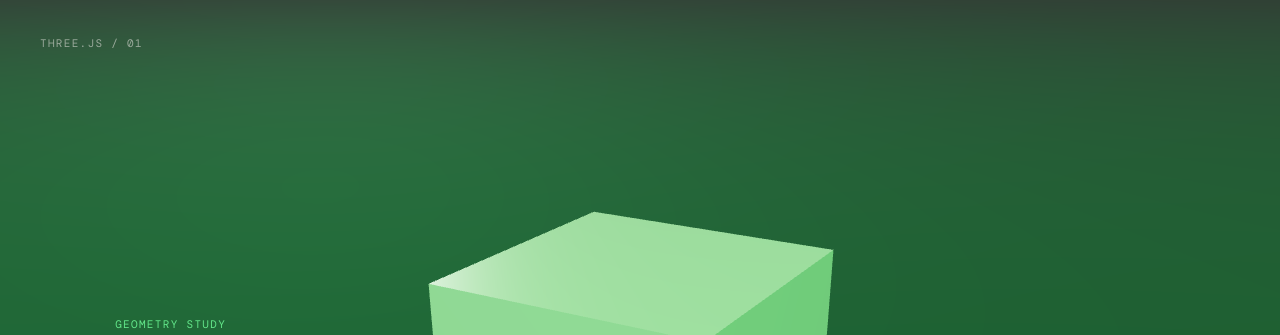
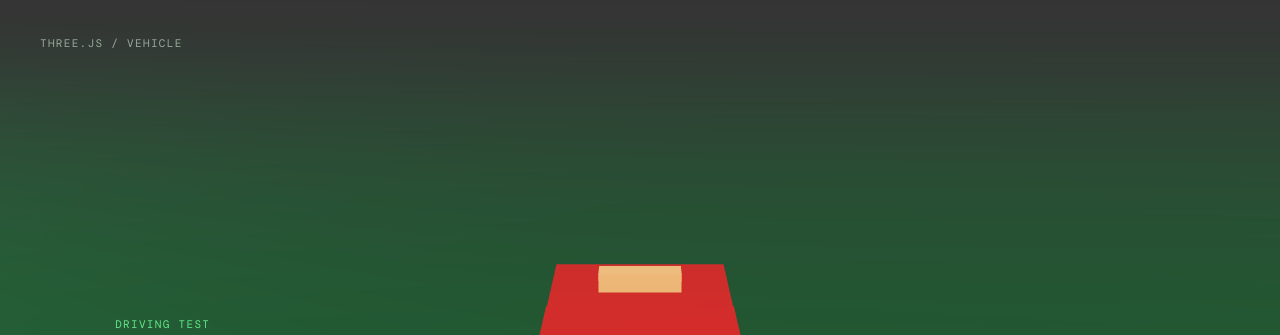
Before and after one commit to R1040604/The-Babysitter, a website built with Vite: page index.html in a window 1280 px wide. Shown: the top 335 px of the page. Built offline with nearby package versions, Linux system fonts and the light colour scheme; animation ran at ten frames a second; files whose address does not match are found by name.

Commit message:
Refactor main application structure and implement vehicle controls
- Modularized the application by creating separate files for scene, vehicle, controls, and camera.
- Implemented a follow camera that smoothly tracks the vehicle's position and orientation.
- Added vehicle creation logic with a placeholder model and GLTF loading for the fire truck.
- Introduced control handling for vehicle movement using arrow keys.
- Updated the main animation loop to incorporate vehicle movement and camera updates.
- Removed unused code and improved overall organization for better maintainability.

```diff
--- a/index.html
+++ b/index.html
@@ -4,17 +4,17 @@
     <meta charset="UTF-8" />
     <meta name="viewport" content="width=device-width, initial-scale=1.0" />
     <meta name="theme-color" content="#101812" />
-    <title>Three.js Green Cube</title>
+    <title>Fire Truck Scene</title>
   </head>
   <body>
     <main>
-      <div class="scene-label">THREE.JS / 01</div>
+      <div class="scene-label">THREE.JS / VEHICLE</div>
       <div class="scene-caption">
-        <p>GEOMETRY STUDY</p>
-        <h1>A little green<br />in three dimensions.</h1>
+        <p>DRIVING TEST</p>
+        <h1>Fire truck<br />in motion.</h1>
       </div>
-      <div class="scene-hint">DRAG TO ORBIT <span>·</span> SCROLL TO ZOOM</div>
-      <div id="scene" aria-label="Interactive 3D green cube"></div>
+      <div class="scene-hint"><span>←</span><span>↑</span><span>↓</span><span>→</span> Pijltjestoetsen om te rijden</div>
+      <div id="scene" aria-label="Bestuurbare 3D brandweerwagen"></div>
     </main>
     <script type="module" src="/src/main.js"></script>
   </body>
--- /dev/null
+++ b/src/camera.js
@@ -0,0 +1,22 @@
+import * as THREE from 'three';
+
+export function createFollowCamera() {
+  const offset = new THREE.Vector3(0, 5.5, 9);
+  const lookAhead = new THREE.Vector3();
+  const targetPosition = new THREE.Vector3();
+  const targetLookAt = new THREE.Vector3();
+
+  return {
+    update(camera, vehicle, delta) {
+      targetLookAt.copy(vehicle.position).add(
+        new THREE.Vector3(0, 0, -3).applyQuaternion(vehicle.quaternion),
+      );
+      targetPosition.copy(offset).applyQuaternion(vehicle.quaternion).add(vehicle.position);
+
+      const smoothing = 1 - Math.pow(0.001, delta);
+      camera.position.lerp(targetPosition, smoothing);
+      lookAhead.lerp(targetLookAt, smoothing);
+      camera.lookAt(lookAhead);
+    },
+  };
+}
--- /dev/null
+++ b/src/config.js
@@ -0,0 +1,3 @@
+export const VEHICLE_SPEED = 5;
+export const VEHICLE_TURN_SPEED = 1.8;
+export const GLB_PATH = '/firetruck.glb';
--- /dev/null
+++ b/src/controls.js
@@ -0,0 +1,25 @@
+export function createControls() {
+  const pressedKeys = new Set();
+
+  window.addEventListener('keydown', (event) => {
+    if (event.key.startsWith('Arrow')) {
+      event.preventDefault();
+      pressedKeys.add(event.key);
+    }
+  });
+
+  window.addEventListener('keyup', (event) => {
+    pressedKeys.delete(event.key);
+  });
+
+  return {
+    get steering() {
+      return (pressedKeys.has('ArrowLeft') ? 1 : 0)
+        - (pressedKeys.has('ArrowRight') ? 1 : 0);
+    },
+    get throttle() {
+      return (pressedKeys.has('ArrowUp') ? 1 : 0)
+        - (pressedKeys.has('ArrowDown') ? 1 : 0);
+    },
+  };
+}
--- a/src/main.js
+++ b/src/main.js
@@ -1,94 +1,19 @@
-import * as THREE from 'three';
 import './style.css';
+import { Clock, Vector3 } from 'three';
+import { createScene } from './scene.js';
+import { createVehicle } from './vehicle.js';
+import { createControls } from './controls.js';
+import { createFollowCamera } from './camera.js';
+import { VEHICLE_SPEED, VEHICLE_TURN_SPEED } from './config.js';
 
 const container = document.querySelector('#scene');
+const { scene, camera, renderer } = createScene(container);
+const vehicle = createVehicle();
+const controls = createControls();
+const followCamera = createFollowCamera();
+const clock = new Clock();
 
-const scene = new THREE.Scene();
-const horizonColor = new THREE.Color('#343434');
-scene.background = horizonColor;
-scene.fog = new THREE.FogExp2(horizonColor, 0.03);
-
-const camera = new THREE.PerspectiveCamera(
-  40,
-  window.innerWidth / window.innerHeight,
-  0.1,
-  100,
-);
-camera.position.set(4, 3, 5);
-camera.lookAt(0, 0, 0);
-
-const renderer = new THREE.WebGLRenderer({ antialias: true });
-renderer.setPixelRatio(Math.min(window.devicePixelRatio, 2));
-renderer.setSize(window.innerWidth, window.innerHeight);
-renderer.outputColorSpace = THREE.SRGBColorSpace;
-renderer.toneMapping = THREE.ACESFilmicToneMapping;
-renderer.toneMappingExposure = 1.15;
-container.appendChild(renderer.domElement);
-
-scene.add(new THREE.AmbientLight('#c7f5d2', 1.5));
-
-const keyLight = new THREE.DirectionalLight('#ffffff', 3);
-keyLight.position.set(3, 5, 4);
-scene.add(keyLight);
-
-const fillLight = new THREE.DirectionalLight('#57ff91', 1.5);
-fillLight.position.set(-4, 1, -3);
-scene.add(fillLight);
-
-const cube = new THREE.Mesh(
-  new THREE.BoxGeometry(1.8, 1.8, 1.8),
-  new THREE.MeshStandardMaterial({
-    color: '#43e879',
-    roughness: 0.32,
-    metalness: 0.08,
-  }),
-);
-scene.add(cube);
-
-const floor = new THREE.Mesh(
-  new THREE.PlaneGeometry(200, 200),
-  new THREE.MeshStandardMaterial({
-    color: '#1f4d2b',
-    roughness: 0.95,
-    metalness: 0,
-  }),
-);
-floor.rotation.x = -Math.PI / 2;
-floor.position.y = -0.9;
-floor.receiveShadow = true;
-scene.add(floor);
-
-let pointerDown = false;
-let previousX = 0;
-let previousY = 0;
-
-renderer.domElement.addEventListener('pointerdown', (event) => {
-  pointerDown = true;
-  previousX = event.clientX;
-  previousY = event.clientY;
-  renderer.domElement.setPointerCapture(event.pointerId);
-});
-
-renderer.domElement.addEventListener('pointermove', (event) => {
-  if (!pointerDown) return;
-  cube.rotation.y += (event.clientX - previousX) * 0.01;
-  cube.rotation.x += (event.clientY - previousY) * 0.01;
-  previousX = event.clientX;
-  previousY = event.clientY;
-});
-
-renderer.domElement.addEventListener('pointerup', () => {
-  pointerDown = false;
-});
-
-renderer.domElement.addEventListener(
-  'wheel',
-  (event) => {
-    camera.position.multiplyScalar(event.deltaY > 0 ? 1.08 : 0.92);
-    camera.position.clampLength(3, 10);
-  },
-  { passive: true },
-);
+scene.add(vehicle);
 
 function resize() {
   const width = window.innerWidth;
@@ -101,9 +26,19 @@ function resize() {
 window.addEventListener('resize', resize);
 
 function animate() {
-  if (!pointerDown) {
-    cube.rotation.y += 0.003;
+  const delta = Math.min(clock.getDelta(), 0.05);
+
+  if (controls.throttle !== 0) {
+    vehicle.rotation.y += controls.steering * VEHICLE_TURN_SPEED * controls.throttle * delta;
   }
+
+  if (controls.throttle !== 0) {
+    const forward = new Vector3(0, 0, -1).applyQuaternion(vehicle.quaternion);
+    vehicle.position.addScaledVector(forward, controls.throttle * VEHICLE_SPEED * delta);
+  }
+
+  followCamera.update(camera, vehicle, delta);
+
   renderer.render(scene, camera);
 }
 
--- /dev/null
+++ b/src/scene.js
@@ -0,0 +1,50 @@
+import * as THREE from 'three';
+
+export function createScene(container) {
+  const scene = new THREE.Scene();
+  const horizonColor = new THREE.Color('#343434');
+  scene.background = horizonColor;
+  scene.fog = new THREE.FogExp2(horizonColor, 0.03);
+
+  const camera = new THREE.PerspectiveCamera(
+    40,
+    window.innerWidth / window.innerHeight,
+    0.1,
+    100,
+  );
+  camera.position.set(8, 6, 10);
+  camera.lookAt(0, 0, 0);
+
+  const renderer = new THREE.WebGLRenderer({ antialias: true });
+  renderer.setPixelRatio(Math.min(window.devicePixelRatio, 2));
+  renderer.setSize(window.innerWidth, window.innerHeight);
+  renderer.outputColorSpace = THREE.SRGBColorSpace;
+  renderer.toneMapping = THREE.ACESFilmicToneMapping;
+  renderer.toneMappingExposure = 1.15;
+  container.appendChild(renderer.domElement);
+
+  scene.add(new THREE.AmbientLight('#c7f5d2', 1.5));
+
+  const keyLight = new THREE.DirectionalLight('#ffffff', 3);
+  keyLight.position.set(3, 5, 4);
+  scene.add(keyLight);
+
+  const fillLight = new THREE.DirectionalLight('#57ff91', 1.5);
+  fillLight.position.set(-4, 1, -3);
+  scene.add(fillLight);
+
+  const floor = new THREE.Mesh(
+    new THREE.PlaneGeometry(200, 200),
+    new THREE.MeshStandardMaterial({
+      color: '#1f4d2b',
+      roughness: 0.95,
+      metalness: 0,
+    }),
+  );
+  floor.rotation.x = -Math.PI / 2;
+  floor.position.y = -0.9;
+  floor.receiveShadow = true;
+  scene.add(floor);
+
+  return { scene, camera, renderer };
+}
--- /dev/null
+++ b/src/vehicle.js
@@ -0,0 +1,95 @@
+import * as THREE from 'three';
+import { GLTFLoader } from 'three/addons/loaders/GLTFLoader.js';
+import { GLB_PATH } from './config.js';
+
+export function createVehicle() {
+  const vehicle = new THREE.Group();
+  vehicle.position.set(0, 0, 0);
+  vehicle.add(createFireTruckPlaceholder());
+
+  new GLTFLoader().load(
+    GLB_PATH,
+    (gltf) => replaceWithGlb(vehicle, gltf.scene),
+    undefined,
+    () => {
+      // The placeholder remains visible until firetruck.glb is available.
+    },
+  );
+
+  return vehicle;
+}
+
+function replaceWithGlb(vehicle, model) {
+  vehicle.clear();
+  model.rotation.y = -Math.PI / 2;
+  model.traverse((child) => {
+    if (child.isMesh) {
+      child.castShadow = true;
+      child.receiveShadow = true;
+    }
+  });
+  vehicle.add(model);
+}
+
+function createFireTruckPlaceholder() {
+  const truck = new THREE.Group();
+
+  const red = new THREE.MeshStandardMaterial({
+    color: '#d72b2b',
+    roughness: 0.42,
+    metalness: 0.12,
+  });
+  const dark = new THREE.MeshStandardMaterial({
+    color: '#242a2a',
+    roughness: 0.7,
+  });
+  const glass = new THREE.MeshStandardMaterial({
+    color: '#9bd0dd',
+    roughness: 0.15,
+    metalness: 0.25,
+  });
+
+  const chassis = new THREE.Mesh(new THREE.BoxGeometry(3.8, 0.45, 1.8), red);
+  chassis.position.y = 0.55;
+  chassis.castShadow = true;
+  truck.add(chassis);
+
+  const cab = new THREE.Mesh(new THREE.BoxGeometry(1.45, 1.35, 1.72), red);
+  cab.position.set(-1.15, 1.38, 0);
+  cab.castShadow = true;
+  truck.add(cab);
+
+  const windshield = new THREE.Mesh(new THREE.BoxGeometry(0.08, 0.72, 1.38), glass);
+  windshield.position.set(-1.87, 1.48, 0);
+  truck.add(windshield);
+
+  const tank = new THREE.Mesh(new THREE.BoxGeometry(1.95, 1.55, 1.65), red);
+  tank.position.set(0.85, 1.45, 0);
+  tank.castShadow = true;
+  truck.add(tank);
+
+  const wheelGeometry = new THREE.CylinderGeometry(0.46, 0.46, 0.32, 18);
+  [-1.25, 1.15].forEach((x) => {
+    [-0.94, 0.94].forEach((z) => {
+      const wheel = new THREE.Mesh(wheelGeometry, dark);
+      wheel.rotation.x = Math.PI / 2;
+      wheel.position.set(x, 0.48, z);
+      wheel.castShadow = true;
+      truck.add(wheel);
+    });
+  });
+
+  const beacon = new THREE.Mesh(
+    new THREE.BoxGeometry(0.25, 0.18, 0.78),
+    new THREE.MeshStandardMaterial({
+      color: '#ff6b35',
+      emissive: '#ff3510',
+      emissiveIntensity: 2.5,
+    }),
+  );
+  beacon.position.set(-0.95, 2.2, 0);
+  truck.add(beacon);
+
+  truck.rotation.y = -Math.PI / 2;
+  return truck;
+}
```
